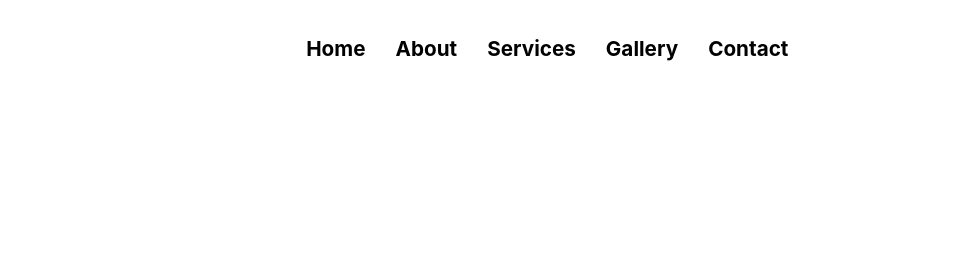
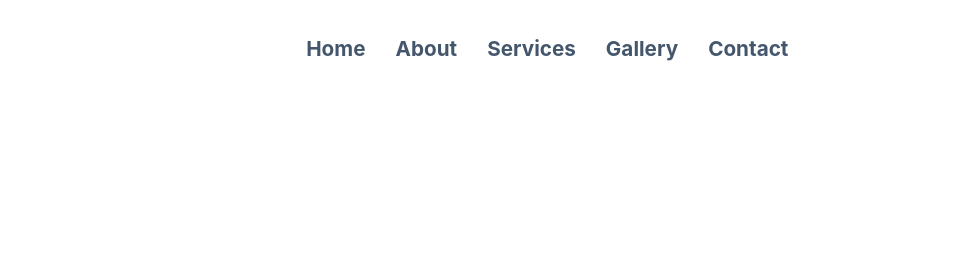
Before and after one commit to Sasheem/polished-beauty-salon, a Gatsby site: page /about in a window 1280 px wide. Shown: the top 280 px of the page, 312-1280 px from the left. Built offline with nearby package versions, Linux system fonts and the light colour scheme; Gatsby itself is replaced by a stand-in of ours.

Commit message:
changed nav links color

```diff
--- a/src/components/sideNav.js
+++ b/src/components/sideNav.js
@@ -19,7 +19,7 @@ const Ul = styled.ul`
 	p {
 		text-decoration: none;
 		background-color: none;
-		color: black;
+		color: #44566C;
 	}
 	a:hover,
 	a:active,
@@ -41,6 +41,7 @@ const Ul = styled.ul`
 		width: 300px;
 		padding-top: 3.5rem;
 		transition: transform 0.3s ease-in-out;
+		z-index: 1;
 
 		p, a {
 			color: #a0aec0;
```
